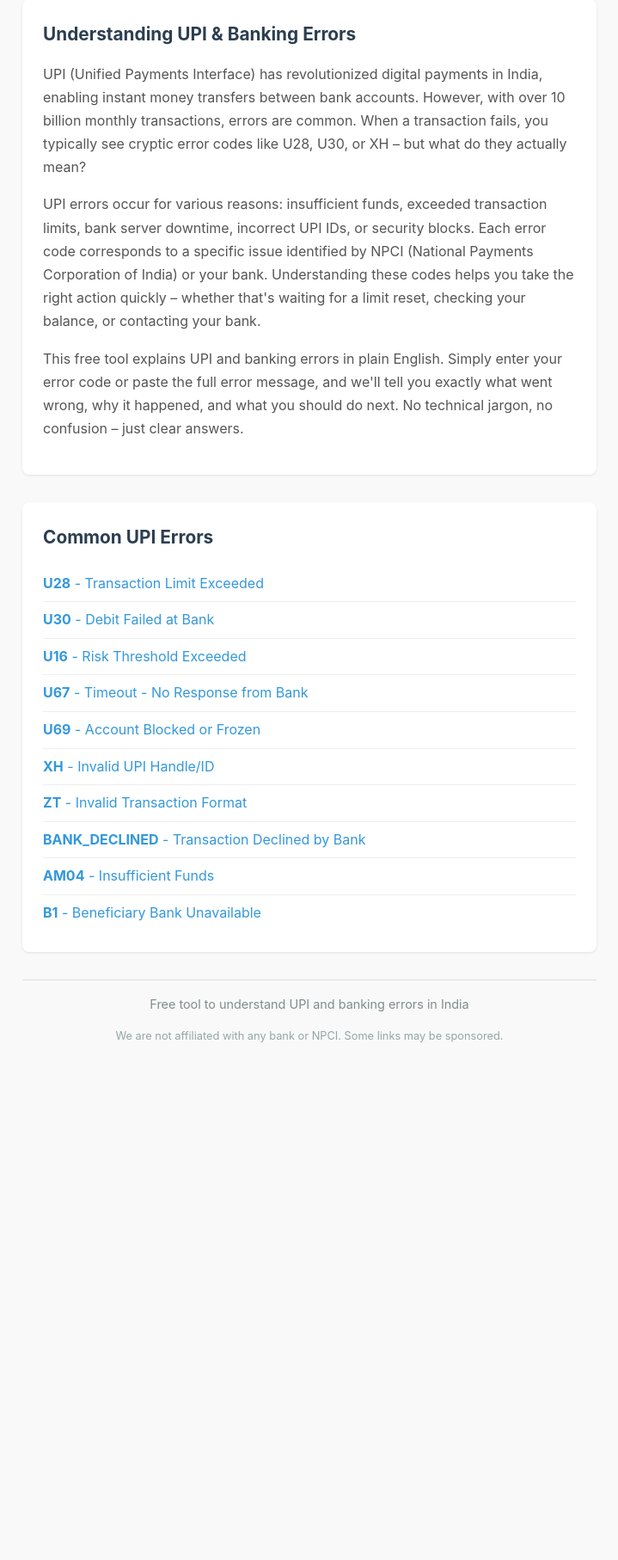
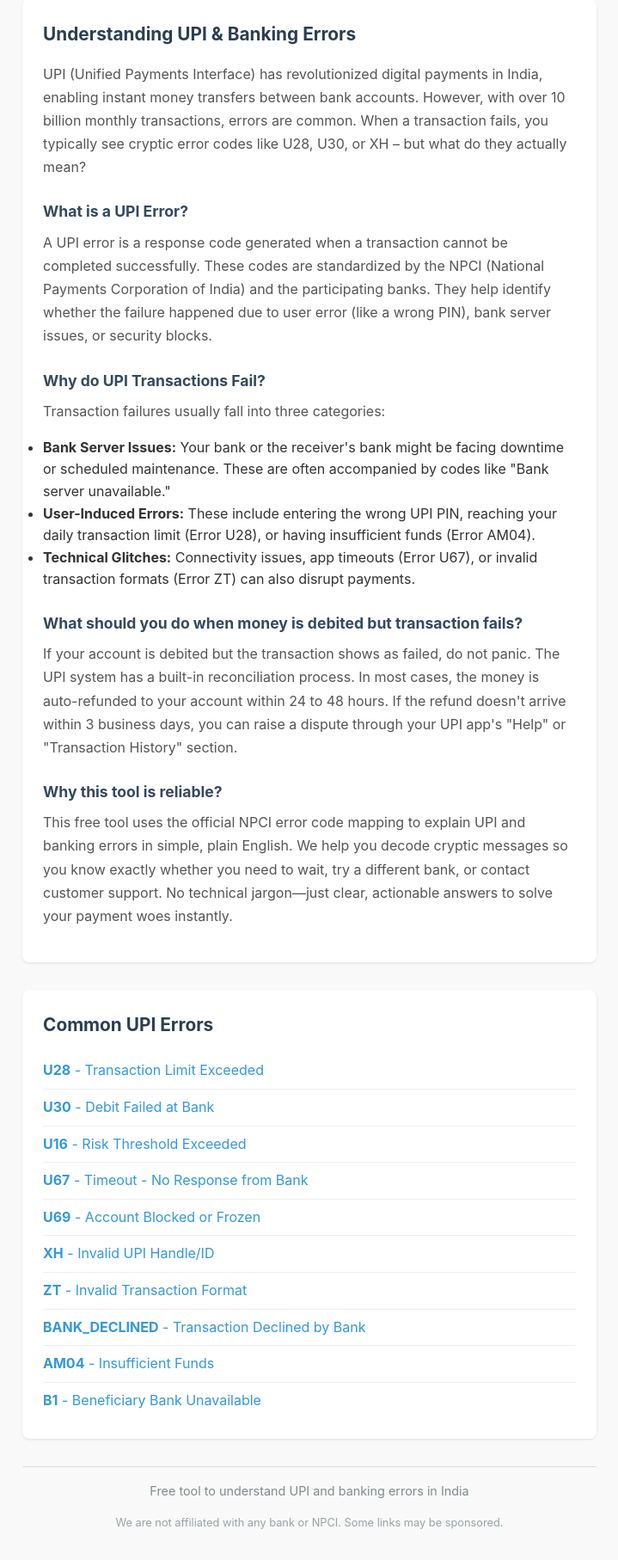
Before and after one commit to Feroz723/upi_error_explainer, a Flask app: page / in a window 1280 px wide. Shown: the part 425-2239 px from the top of the page at 86% size, without its empty margins (280-999 px from the left). Before the commit the page ends 1637 px from the top, so only its background shows below. Run offline with Flask 3, Linux system fonts and the light colour scheme.

Commit message:
Add dynamic sitemap and expand homepage SEO content

```diff
--- a/app.py
+++ b/app.py
@@ -110,6 +110,30 @@ def robots():
     return "User-agent: *\nAllow: /\n", 200, {"Content-Type": "text/plain"}
 
 
+@app.route("/sitemap.xml")
+def sitemap():
+    """Generate and serve sitemap.xml."""
+    # Base URL for Render or local
+    # In production, Render provides the URL, or we can use request.url_root
+    base_url = request.url_root.rstrip("/")
+
+    errors = get_all_errors()
+
+    xml = '<?xml version="1.0" encoding="UTF-8"?>\n'
+    xml += '<urlset xmlns="http://www.sitemaps.org/schemas/sitemap/0.9">\n'
+
+    # Home Page
+    xml += f'  <url>\n    <loc>{base_url}/</loc>\n    <priority>1.0</priority>\n  </url>\n'
+
+    # Error Pages
+    for slug in errors:
+        xml += f'  <url>\n    <loc>{base_url}/error/{slug}</loc>\n    <priority>0.8</priority>\n  </url>\n'
+
+    xml += '</urlset>'
+
+    return xml, 200, {"Content-Type": "application/xml"}
+
+
 @app.route("/google11248a38b22a4624.html")
 def google_verification():
     """Serve GSC verification file."""
--- a/templates/index.html
+++ b/templates/index.html
@@ -31,14 +31,34 @@ to do next.{% endblock %}
         between bank accounts. However, with over 10 billion monthly transactions, errors are common. When a transaction
         fails, you typically see cryptic error codes like U28, U30, or XH – but what do they actually mean?</p>
 
-    <p>UPI errors occur for various reasons: insufficient funds, exceeded transaction limits, bank server downtime,
-        incorrect UPI IDs, or security blocks. Each error code corresponds to a specific issue identified by NPCI
-        (National Payments Corporation of India) or your bank. Understanding these codes helps you take the right action
-        quickly – whether that's waiting for a limit reset, checking your balance, or contacting your bank.</p>
+    <h3>What is a UPI Error?</h3>
+    <p>A UPI error is a response code generated when a transaction cannot be completed successfully. These codes are
+        standardized by the NPCI (National Payments Corporation of India) and the participating banks. They help
+        identify
+        whether the failure happened due to user error (like a wrong PIN), bank server issues, or security blocks.</p>
 
-    <p>This free tool explains UPI and banking errors in plain English. Simply enter your error code or paste the full
-        error message, and we'll tell you exactly what went wrong, why it happened, and what you should do next. No
-        technical jargon, no confusion – just clear answers.</p>
+    <h3>Why do UPI Transactions Fail?</h3>
+    <p>Transaction failures usually fall into three categories:</p>
+    <ul>
+        <li><strong>Bank Server Issues:</strong> Your bank or the receiver's bank might be facing downtime or scheduled
+            maintenance. These are often accompanied by codes like "Bank server unavailable."</li>
+        <li><strong>User-Induced Errors:</strong> These include entering the wrong UPI PIN, reaching your daily
+            transaction limit (Error U28), or having insufficient funds (Error AM04).</li>
+        <li><strong>Technical Glitches:</strong> Connectivity issues, app timeouts (Error U67), or invalid transaction
+            formats (Error ZT) can also disrupt payments.</li>
+    </ul>
+
+    <h3>What should you do when money is debited but transaction fails?</h3>
+    <p>If your account is debited but the transaction shows as failed, do not panic. The UPI system has a built-in
+        reconciliation process. In most cases, the money is auto-refunded to your account within 24 to 48 hours. If the
+        refund doesn't arrive within 3 business days, you can raise a dispute through your UPI app's "Help" or
+        "Transaction History" section.</p>
+
+    <h3>Why this tool is reliable?</h3>
+    <p>This free tool uses the official NPCI error code mapping to explain UPI and banking errors in simple, plain
+        English. We help you decode cryptic messages so you know exactly whether you need to wait, try a different bank,
+        or contact customer support. No technical jargon—just clear, actionable answers to solve your payment woes
+        instantly.</p>
 </section>
 
 <section class="common-errors">
```
